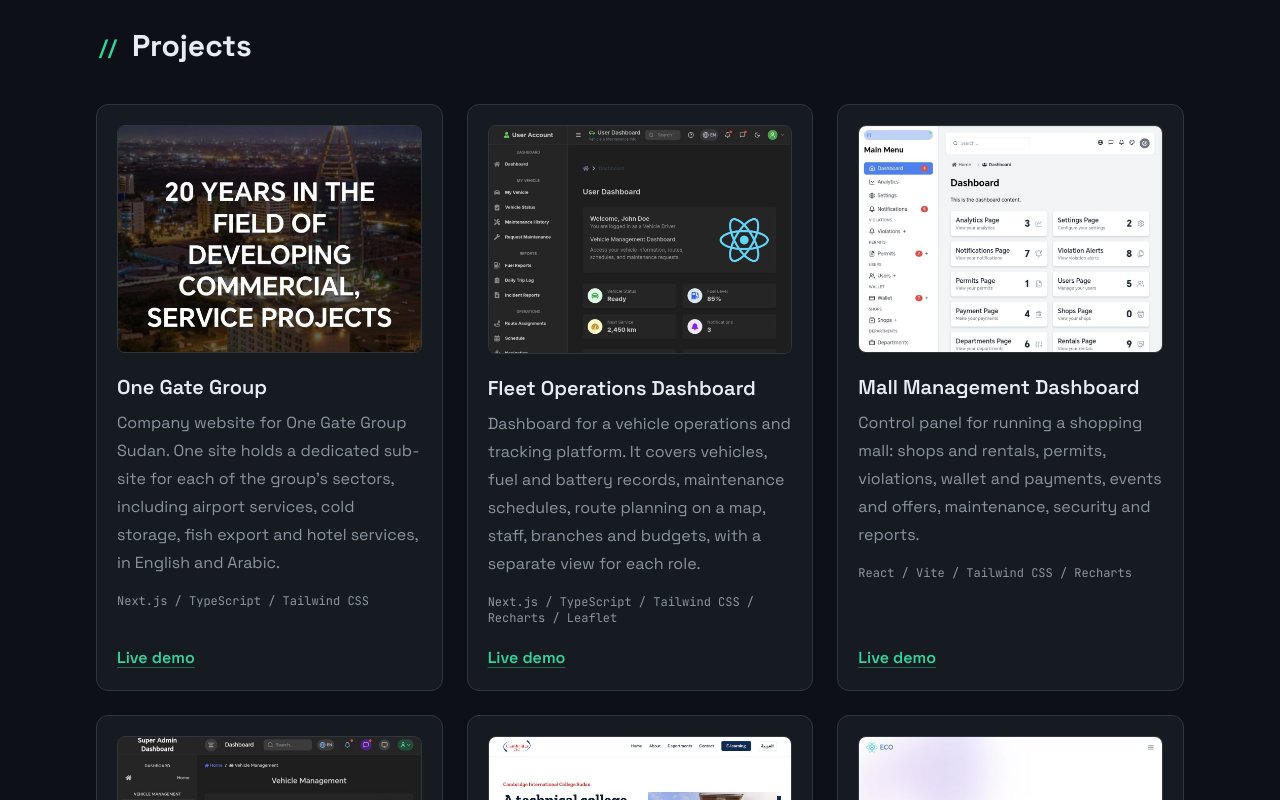
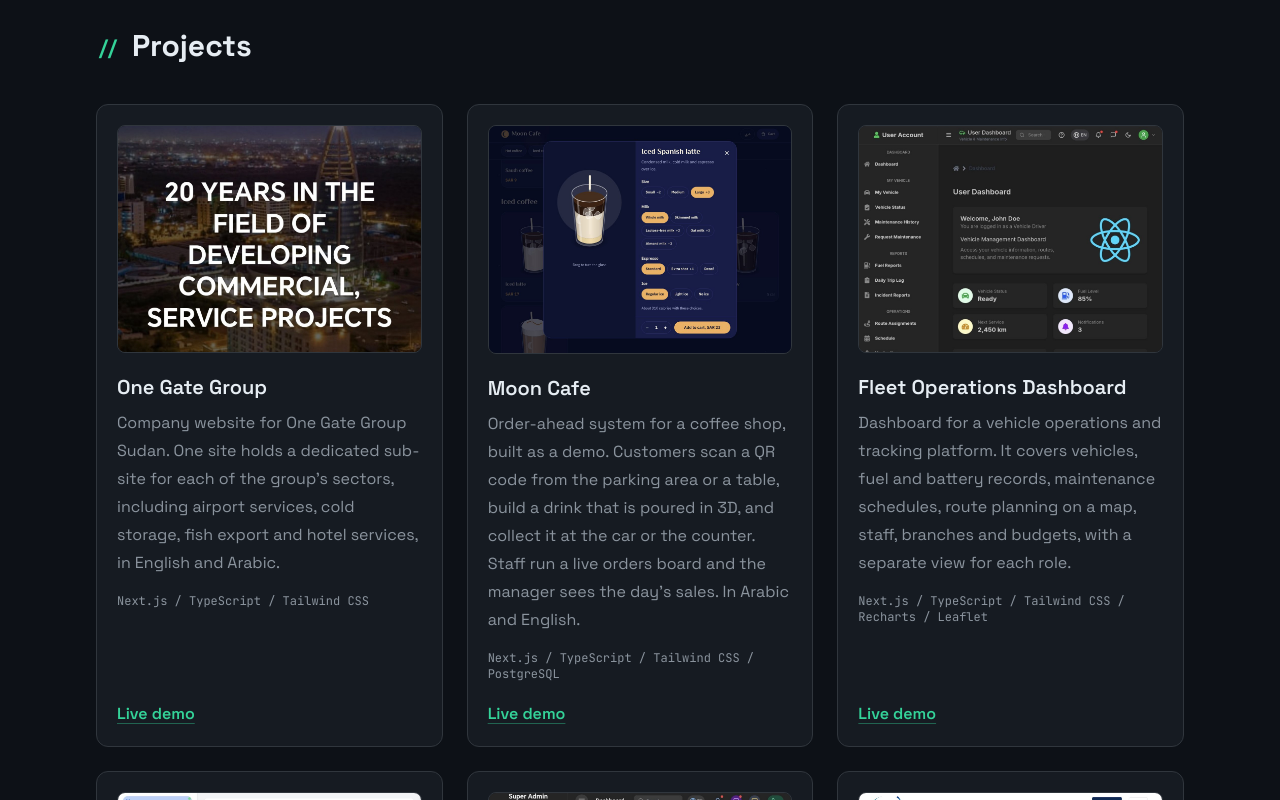
Before and after one commit to Mu21stafa23/personal-website, a Next.js app: page / in a window 1280 px wide. Shown: the part 4420-5220 px from the top of the page. Built offline with nearby package versions, Linux system fonts and the light colour scheme.

Commit message:
Projects: add Moon Cafe
Co-Authored-By: Claude Opus 5.5 <noreply@anthropic.com>
Claude-Session: https://claude.ai/code/session_01TkRPnwSefusrgepjoER5a5

```diff
--- a/app/components/Projects.tsx
+++ b/app/components/Projects.tsx
@@ -29,6 +29,14 @@ const projects: Project[] = [
     stack: ['Next.js', 'TypeScript', 'Tailwind CSS'],
     image: '/projects/one-gate-group.jpg',
     demo: 'https://one-gate-website.vercel.app',
+  },
+  {
+    name: 'Moon Cafe',
+    description:
+      'Order-ahead system for a coffee shop, built as a demo. Customers scan a QR code from the parking area or a table, build a drink that is poured in 3D, and collect it at the car or the counter. Staff run a live orders board and the manager sees the day\'s sales. In Arabic and English.',
+    stack: ['Next.js', 'TypeScript', 'Tailwind CSS', 'PostgreSQL'],
+    image: '/projects/moon-cafe.jpg',
+    demo: 'https://moon-cafe-one.vercel.app',
   },
   {
     name: 'Fleet Operations Dashboard',
```
Also changed, not shown: public/projects/moon-cafe.jpg (added).
